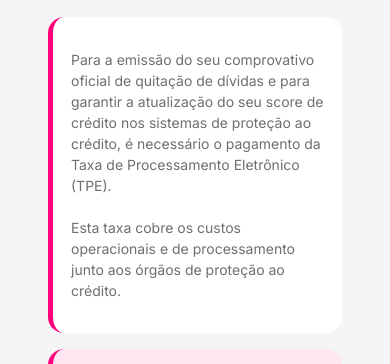
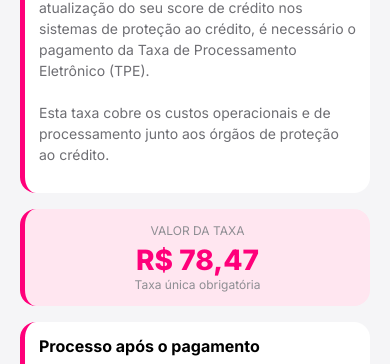
Before and after one commit to 01minhastaxas/taxa, a plain HTML site: page index.html in a window 390 px wide. Shown: the part 172-536 px from the top of the page. Drawn offline with Linux system fonts and the light colour scheme.

Commit message:
Update index.html

```diff
--- a/index.html
+++ b/index.html
@@ -2,22 +2,23 @@
 <html lang="pt-br">
 <head>
 <meta charset="UTF-8">
+<meta name="viewport" content="width=device-width, initial-scale=1.0">
 <title>Pagamento da Taxa</title>
 
-<!-- Fonte similar -->
 <link href="https://fonts.googleapis.com/css2?family=Inter:wght@400;600;700;800&display=swap" rel="stylesheet">
 
 <style>
 body {
     font-family: 'Inter', sans-serif;
     background: #f5f5f7;
-    display: flex;
-    justify-content: center;
-    padding: 40px;
+    margin: 0;
+    padding: 20px;
 }
 
 .container {
-    width: 420px;
+    width: 100%;
+    max-width: 420px;
+    margin: 0 auto;
 }
 
 h1 {
@@ -25,6 +26,7 @@
     font-weight: 800;
     color: #1d1d1f;
     margin-bottom: 5px;
+    font-size: 22px;
 }
 
 .subtitle {
@@ -37,7 +39,7 @@
 .card {
     background: #fff;
     border-radius: 16px;
-    padding: 18px;
+    padding: 16px;
     margin-bottom: 16px;
     border-left: 5px solid #ff007a;
 }
@@ -61,7 +63,7 @@
 }
 
 .valor {
-    font-size: 40px;
+    font-size: 32px;
     font-weight: 800;
     color: #ff007a;
 }
@@ -78,6 +80,7 @@
 li {
     margin-bottom: 6px;
     color: #6e6e73;
+    font-size: 14px;
 }
 
 button {
@@ -97,6 +100,21 @@
     font-size: 12px;
     color: #8e8e93;
     margin-top: 8px;
+}
+
+/* MOBILE AJUSTE EXTRA */
+@media (max-width: 480px) {
+    h1 {
+        font-size: 20px;
+    }
+
+    .valor {
+        font-size: 28px;
+    }
+
+    .card {
+        padding: 14px;
+    }
 }
 </style>
 </head>
@@ -130,7 +148,6 @@
 </ul>
 </div>
 
-<!-- LINK EDITÁVEL -->
 <a href="https://pay.limpanomefeiraoiof.shop/VroegN9VpxPGKwj">
 <button>Pagar Taxa Agora</button>
 </a>
```
